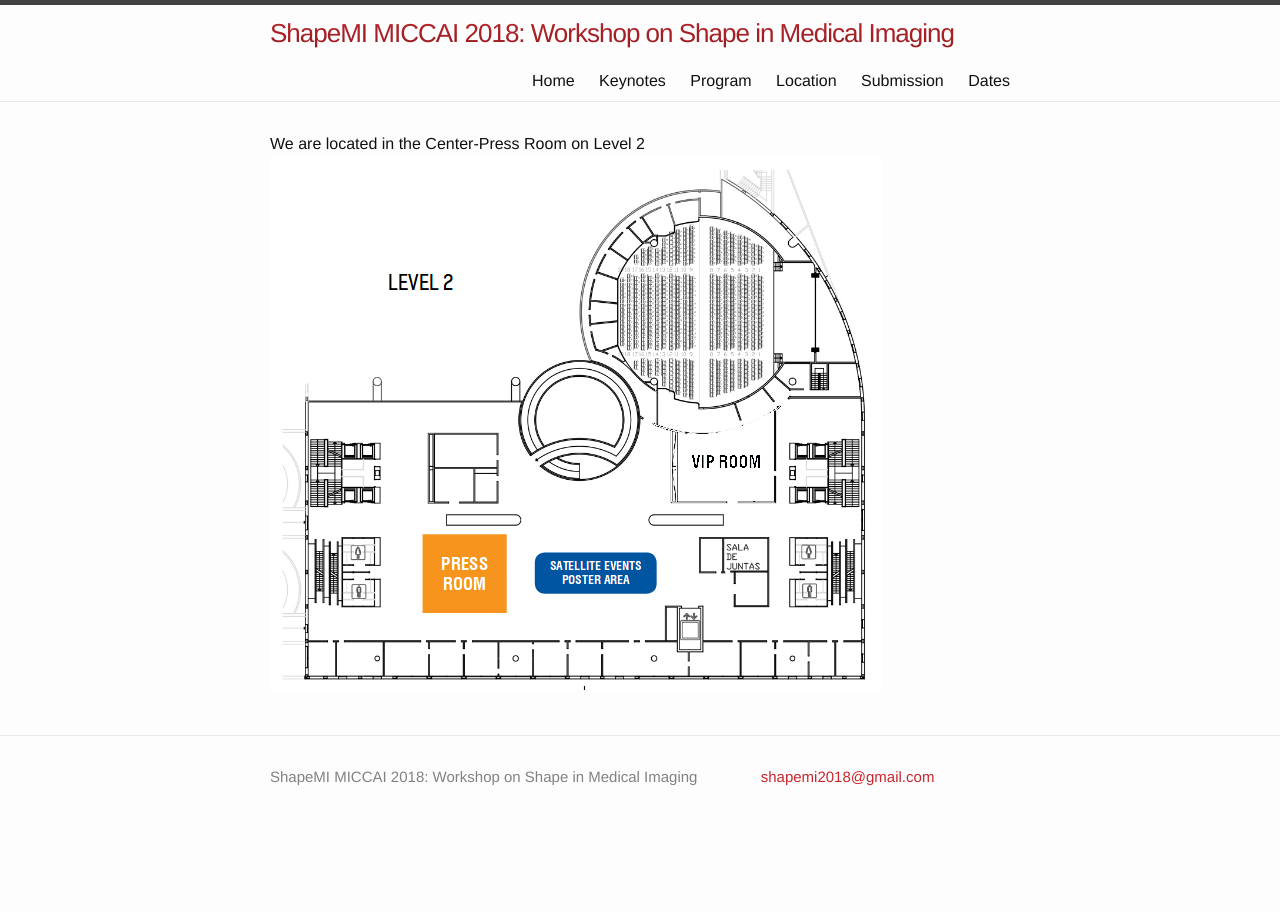
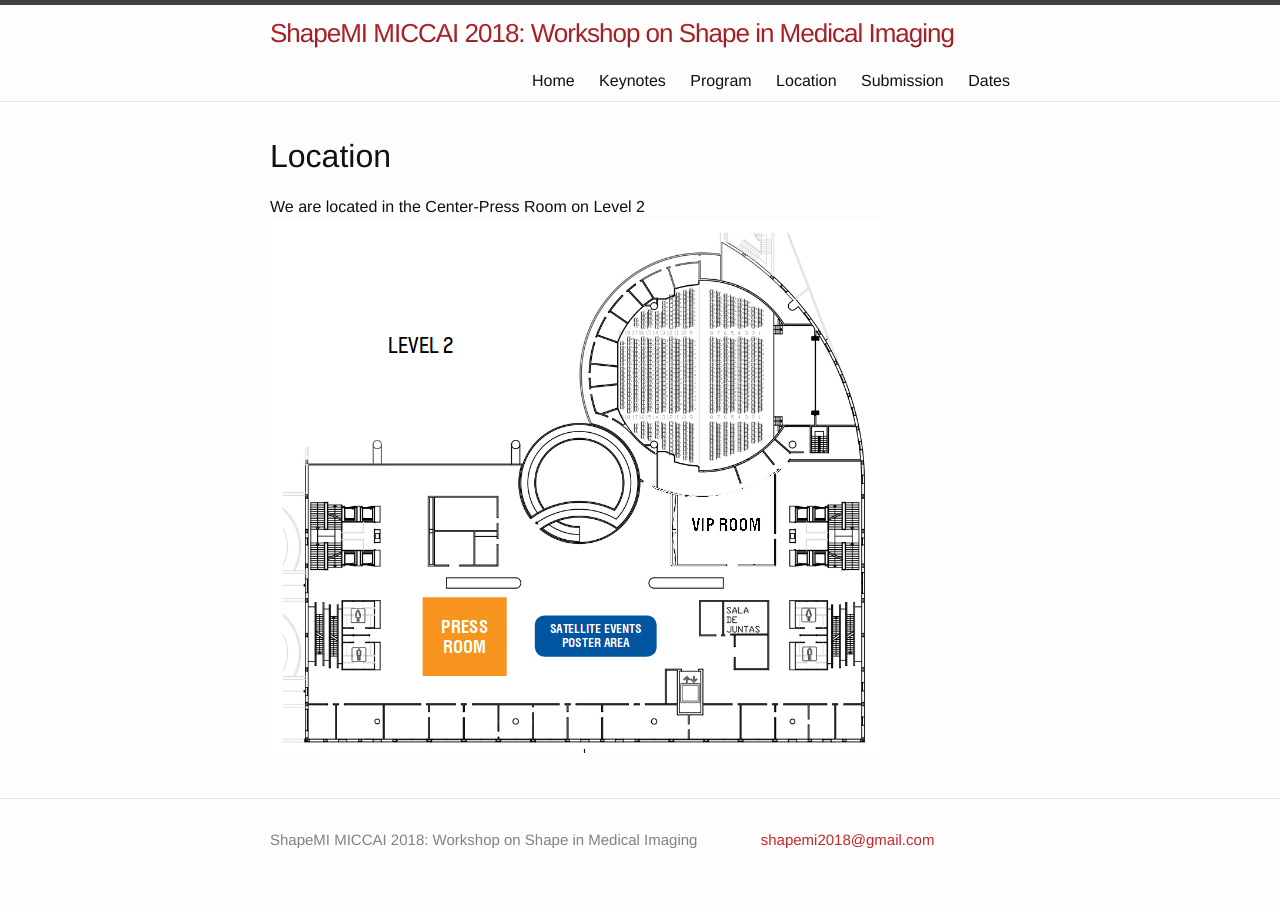
Before and after one commit to shapemi/shapemi2020, a Jekyll site: the page built from location/index.md, in a window 1280 px wide. Built offline with Jekyll 4.4.1, drawn with Linux system fonts in a browser that asks for light colours.

Commit message:
Update index.md

```diff
--- a/location/index.md
+++ b/location/index.md
@@ -4,5 +4,6 @@ title: Location
 permalink: /location/
 order: 3
 ---
+# Location
 We are located in the Center-Press Room on Level 2
 ![Center-Press Room](../images/press-room.png "Center-Press Room")
```
